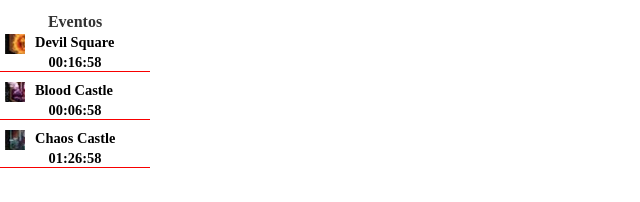
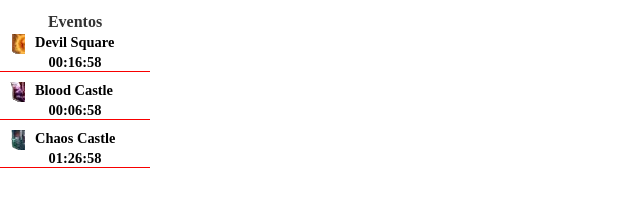
Before and after one commit to wnvmu/wnvmu.github.io, a plain HTML site: page Eventos/MuOnline.html in a window 1280 px wide. Shown: the full height of the page, 0-640 px from the left. Drawn offline with Linux system fonts and the light colour scheme.

Commit message:
Update eventos.css

```diff
--- a/Eventos/eventos.css
+++ b/Eventos/eventos.css
@@ -46,13 +46,13 @@ html, body{
 }
 
 #BC{
-    background-image: url('../images/BC.jpg');
+    background-image: url('images/BC.webp');
 }
 #DS{
-    background-image: url('../images/DS.jpg');
+    background-image: url('images/DS.webp');
 }
 #CC{
-    background-image: url('../images/CC.jpg');
+    background-image: url('images/CC.webp');
 }
 
 .titulo_evento {
```
